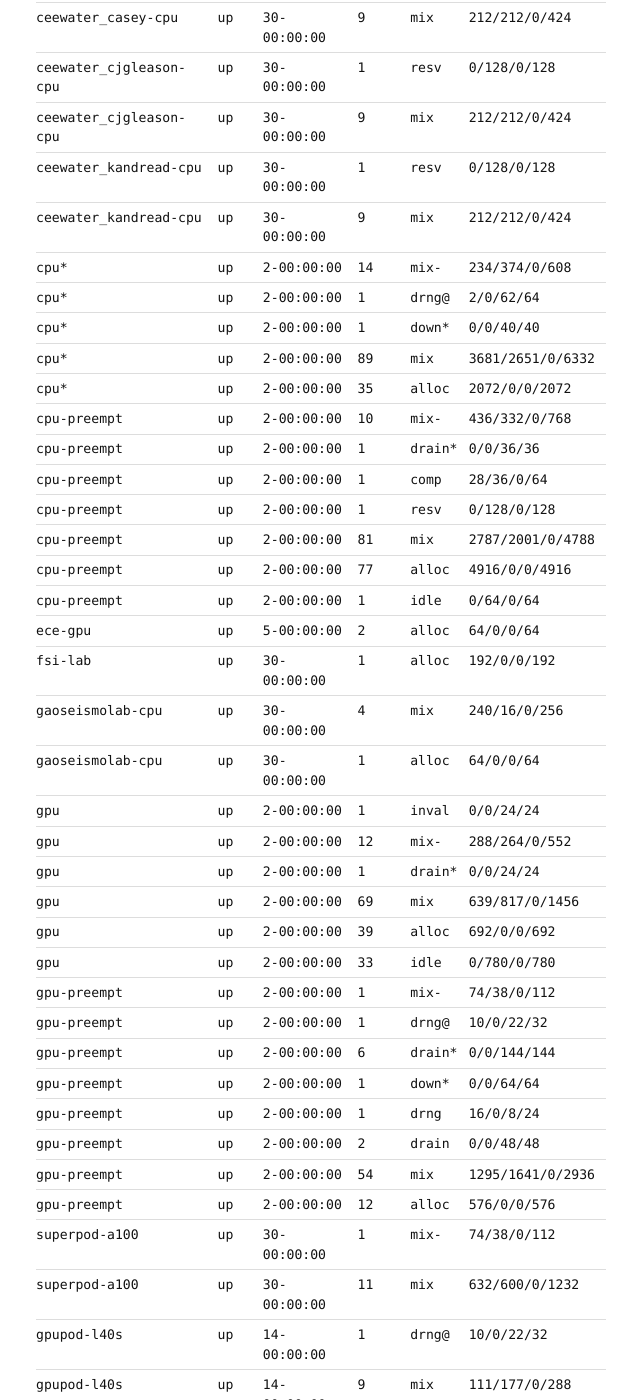
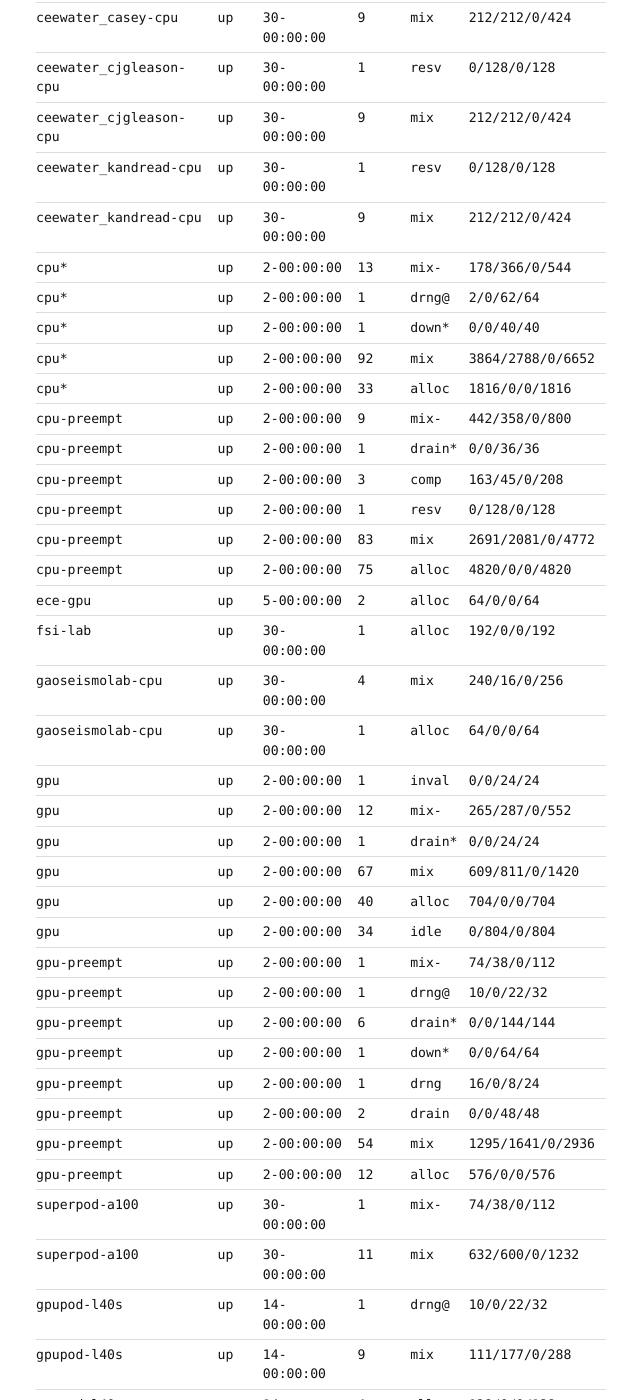
Before and after one commit to yanghangAI/yanghangAI.github.io, a Jekyll site: the page built from _pages/cluster.html, in a window 1280 px wide and 1400 px high, scrolled down 2857 px. Shown: the whole window, without its empty margins (260-900 px from the left). Built offline with Jekyll 4.4.1, drawn with Linux system fonts in a browser that asks for light colours; some of the changed text lies outside the part shown.

Commit message:
chore(dashboard): refresh cluster data 2026-05-17T16:13:05Z

```diff
--- a/assets/cluster-data.json
+++ b/assets/cluster-data.json
@@ -1,5 +1,5 @@
 {
-  "updated_utc": "2026-05-17T15:58:03Z",
+  "updated_utc": "2026-05-17T16:13:05Z",
   "user": "hangyang_umass_edu",
   "squeue": [
     {
@@ -7,7 +7,7 @@
       "partition": "gpu-preempt",
       "name": "exp0-inn-idea097-d001-full",
       "state": "RUNNING",
-      "time": "12:35:43",
+      "time": "12:50:45",
       "time_limit": "1-00:00:00",
       "nodes": "1",
       "nodelist": "ials-gpu014"
@@ -17,7 +17,7 @@
       "partition": "gpu-preempt",
       "name": "exp0-inn-idea084-d001-full",
       "state": "RUNNING",
-      "time": "12:48:24",
+      "time": "13:03:26",
       "time_limit": "1-00:00:00",
       "nodes": "1",
       "nodelist": "ials-gpu009"
@@ -27,7 +27,7 @@
       "partition": "gpu-preempt",
       "name": "1024noamp_keepckpt_idea097_d001",
       "state": "RUNNING",
-      "time": "3:05:07",
+      "time": "3:20:09",
       "time_limit": "12:00:00",
       "nodes": "1",
       "nodelist": "ials-gpu014"
@@ -138,7 +138,7 @@
       "name": "1024noamp_keepckpt_idea097_d001",
       "partition": "gpu-preempt",
       "state": "RUNNING",
-      "elapsed": "03:05:07",
+      "elapsed": "03:20:09",
       "end": "Unknown",
       "exit_code": "0:0"
     },
@@ -183,7 +183,7 @@
       "name": "exp0-inn-idea097-d001-full",
       "partition": "gpu-preempt",
       "state": "RUNNING",
-      "elapsed": "12:35:43",
+      "elapsed": "12:50:45",
       "end": "Unknown",
       "exit_code": "0:0"
     },
@@ -192,7 +192,7 @@
       "name": "exp0-inn-idea084-d001-full",
       "partition": "gpu-preempt",
       "state": "RUNNING",
-      "elapsed": "12:48:24",
+      "elapsed": "13:03:26",
       "end": "Unknown",
       "exit_code": "0:0"
     },
@@ -368,7 +368,7 @@
       "timelimit": "30-00:00:00",
       "nodes": "5",
       "state": "mix",
-      "cpus_aiot": "364/276/0/640"
+      "cpus_aiot": "352/288/0/640"
     },
     {
       "partition": "cbio-gpu",
@@ -430,9 +430,9 @@
       "partition": "cpu*",
       "avail": "up",
       "timelimit": "2-00:00:00",
-      "nodes": "14",
+      "nodes": "13",
       "state": "mix-",
-      "cpus_aiot": "234/374/0/608"
+      "cpus_aiot": "178/366/0/544"
     },
     {
       "partition": "cpu*",
@@ -454,25 +454,25 @@
       "partition": "cpu*",
       "avail": "up",
       "timelimit": "2-00:00:00",
-      "nodes": "89",
+      "nodes": "92",
       "state": "mix",
-      "cpus_aiot": "3681/2651/0/6332"
+      "cpus_aiot": "3864/2788/0/6652"
     },
     {
       "partition": "cpu*",
       "avail": "up",
       "timelimit": "2-00:00:00",
-      "nodes": "35",
+      "nodes": "33",
       "state": "alloc",
-      "cpus_aiot": "2072/0/0/2072"
+      "cpus_aiot": "1816/0/0/1816"
     },
     {
       "partition": "cpu-preempt",
       "avail": "up",
       "timelimit": "2-00:00:00",
-      "nodes": "10",
+      "nodes": "9",
       "state": "mix-",
-      "cpus_aiot": "436/332/0/768"
+      "cpus_aiot": "442/358/0/800"
     },
     {
       "partition": "cpu-preempt",
@@ -486,9 +486,9 @@
       "partition": "cpu-preempt",
       "avail": "up",
       "timelimit": "2-00:00:00",
-      "nodes": "1",
+      "nodes": "3",
       "state": "comp",
-      "cpus_aiot": "28/36/0/64"
+      "cpus_aiot": "163/45/0/208"
     },
     {
       "partition": "cpu-preempt",
@@ -502,25 +502,17 @@
       "partition": "cpu-preempt",
       "avail": "up",
       "timelimit": "2-00:00:00",
-      "nodes": "81",
+      "nodes": "83",
       "state": "mix",
-      "cpus_aiot": "2787/2001/0/4788"
+      "cpus_aiot": "2691/2081/0/4772"
     },
     {
       "partition": "cpu-preempt",
       "avail": "up",
       "timelimit": "2-00:00:00",
-      "nodes": "77",
+      "nodes": "75",
       "state": "alloc",
-      "cpus_aiot": "4916/0/0/4916"
-    },
-    {
-      "partition": "cpu-preempt",
-      "avail": "up",
-      "timelimit": "2-00:00:00",
-      "nodes": "1",
-      "state": "idle",
-      "cpus_aiot": "0/64/0/64"
+      "cpus_aiot": "4820/0/0/4820"
     },
     {
       "partition": "ece-gpu",
@@ -568,7 +560,7 @@
       "timelimit": "2-00:00:00",
       "nodes": "12",
       "state": "mix-",
-      "cpus_aiot": "288/264/0/552"
+      "cpus_aiot": "265/287/0/552"
     },
     {
       "partition": "gpu",
@@ -582,25 +574,25 @@
       "partition": "gpu",
       "avail": "up",
       "timelimit": "2-00:00:00",
-      "nodes": "69",
+      "nodes": "67",
       "state": "mix",
-      "cpus_aiot": "639/817/0/1456"
+      "cpus_aiot": "609/811/0/1420"
     },
     {
       "partition": "gpu",
       "avail": "up",
       "timelimit": "2-00:00:00",
-      "nodes": "39",
+      "nodes": "40",
       "state": "alloc",
-      "cpus_aiot": "692/0/0/692"
+      "cpus_aiot": "704/0/0/704"
     },
     {
       "partition": "gpu",
       "avail": "up",
       "timelimit": "2-00:00:00",
-      "nodes": "33",
+      "nodes": "34",
       "state": "idle",
-      "cpus_aiot": "0/780/0/780"
+      "cpus_aiot": "0/804/0/804"
     },
     {
       "partition": "gpu-preempt",
@@ -831,8 +823,8 @@
       "avail": "up",
       "timelimit": "30-00:00:00",
       "nodes": "1",
-      "state": "mix-",
-      "cpus_aiot": "27/5/0/32"
+      "state": "comp",
+      "cpus_aiot": "15/17/0/32"
     },
     {
       "partition": "toltec-cpu",
@@ -864,23 +856,15 @@
       "timelimit": "30-00:00:00",
       "nodes": "4",
       "state": "mix-",
-      "cpus_aiot": "74/182/0/256"
+      "cpus_aiot": "51/205/0/256"
     },
     {
       "partition": "umd-cscdr-cpu",
       "avail": "up",
       "timelimit": "30-00:00:00",
-      "nodes": "1",
-      "state": "comp",
-      "cpus_aiot": "28/36/0/64"
-    },
-    {
-      "partition": "umd-cscdr-cpu",
-      "avail": "up",
-      "timelimit": "30-00:00:00",
-      "nodes": "15",
+      "nodes": "16",
       "state": "mix",
-      "cpus_aiot": "500/460/0/960"
+      "cpus_aiot": "560/464/0/1024"
     },
     {
       "partition": "umd-cscdr-cpu",
@@ -919,16 +903,24 @@
       "avail": "up",
       "timelimit": "30-00:00:00",
       "nodes": "1",
-      "state": "mix",
-      "cpus_aiot": "44/4/0/48"
+      "state": "comp",
+      "cpus_aiot": "36/12/0/48"
     },
     {
       "partition": "visterra",
       "avail": "up",
       "timelimit": "30-00:00:00",
-      "nodes": "6",
+      "nodes": "2",
+      "state": "mix",
+      "cpus_aiot": "80/16/0/96"
+    },
+    {
+      "partition": "visterra",
+      "avail": "up",
+      "timelimit": "30-00:00:00",
+      "nodes": "4",
       "state": "alloc",
-      "cpus_aiot": "288/0/0/288"
+      "cpus_aiot": "192/0/0/192"
     },
     {
       "partition": "workflow",
@@ -950,9 +942,25 @@
       "partition": "zhoulin-cpu",
       "avail": "up",
       "timelimit": "30-00:00:00",
-      "nodes": "4",
+      "nodes": "1",
+      "state": "mix-",
+      "cpus_aiot": "112/16/0/128"
+    },
+    {
+      "partition": "zhoulin-cpu",
+      "avail": "up",
+      "timelimit": "30-00:00:00",
+      "nodes": "1",
+      "state": "comp",
+      "cpus_aiot": "112/16/0/128"
+    },
+    {
+      "partition": "zhoulin-cpu",
+      "avail": "up",
+      "timelimit": "30-00:00:00",
+      "nodes": "2",
       "state": "mix",
-      "cpus_aiot": "496/16/0/512"
+      "cpus_aiot": "248/8/0/256"
     },
     {
       "partition": "zhoulin-cpu",
```
